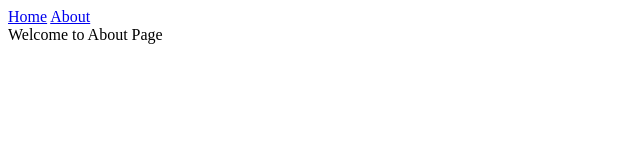
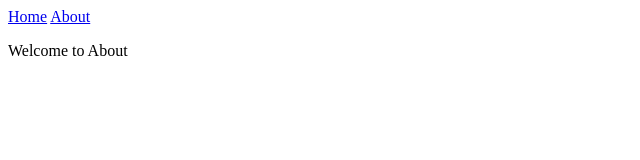
Before and after one commit to safira123-pixel/SPA_tanpa_framework_belajar, a plain HTML site: page index.html in a window 1280 px wide. Both pictures are taken after a click on the link "About". Shown: the whole page, without its empty margins (0-640 px from the left). Drawn offline with Linux system fonts and the light colour scheme.

Commit message:
client_side_rendering

```diff
--- a/index.js
+++ b/index.js
@@ -5,19 +5,50 @@ const root = document.getElementById("root");
 linkHome.onclick = function (event) {
   event.preventDefault();
   history.pushState(null, "", event.target.href);
-  root.textContent = "Welcome to Home Page";
+  root.innerHTML = "";
+  root.appendChild(HomePage());
 };
 
 linkAbout.onclick = function (event) {
   event.preventDefault();
   history.pushState(null, "", event.target.href);
-  root.textContent = "Welcome to About Page";
+  root.innerHTML = "";
+  root.appendChild(AboutPage());
 };
 
-if (window.location.hash == "#home") {
-  root.textContent = "Welcome to Home";
-} else if (window.location.hash == "#about") {
-  root.textContent = "Welcome to About";
+function HomePage() {
+  const p = document.createElement("p");
+  p.textContent = "Welcome to Home Page";
+
+  const textPreview = document.createElement("p");
+
+  const input = document.createElement("input");
+  input.placeholder = "enter your name";
+  input.oninput = function (event) {
+    textPreview.textContent = event.target.value;
+  };
+
+  const div = document.createElement("div");
+  div.append(p);
+  div.append(input);
+  div.append(textPreview);
+
+  return div;
+}
+
+function AboutPage() {
+  const p = document.createElement("p");
+  p.textContent = "Welcome to About";
+  return p;
+}
+
+if (window.location.pathname == "#home") {
+  root.innerHTML = "";
+  root.appendChild(HomePage());
+} else if (window.location.pathname == "#about") {
+  root.innerHTML = "";
+  root.appendChild(AboutPage());
 } else {
-  root.textContent = "Welcome to Home";
+  root.innerHTML = "";
+  root.appendChild(HomePage());
 }
```
Also changed, not shown: index.html (+3 -0 lines), 1 other file.
